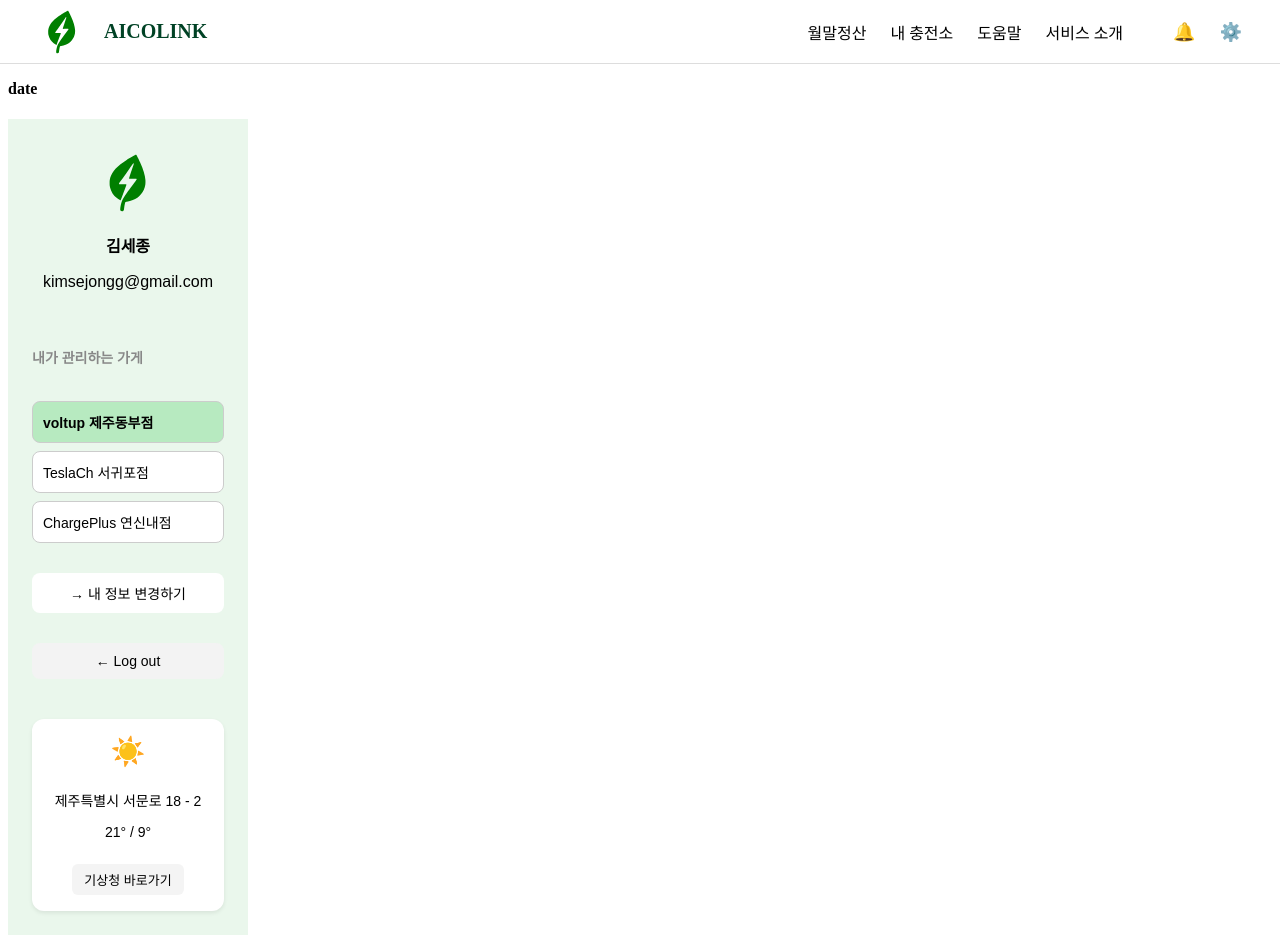
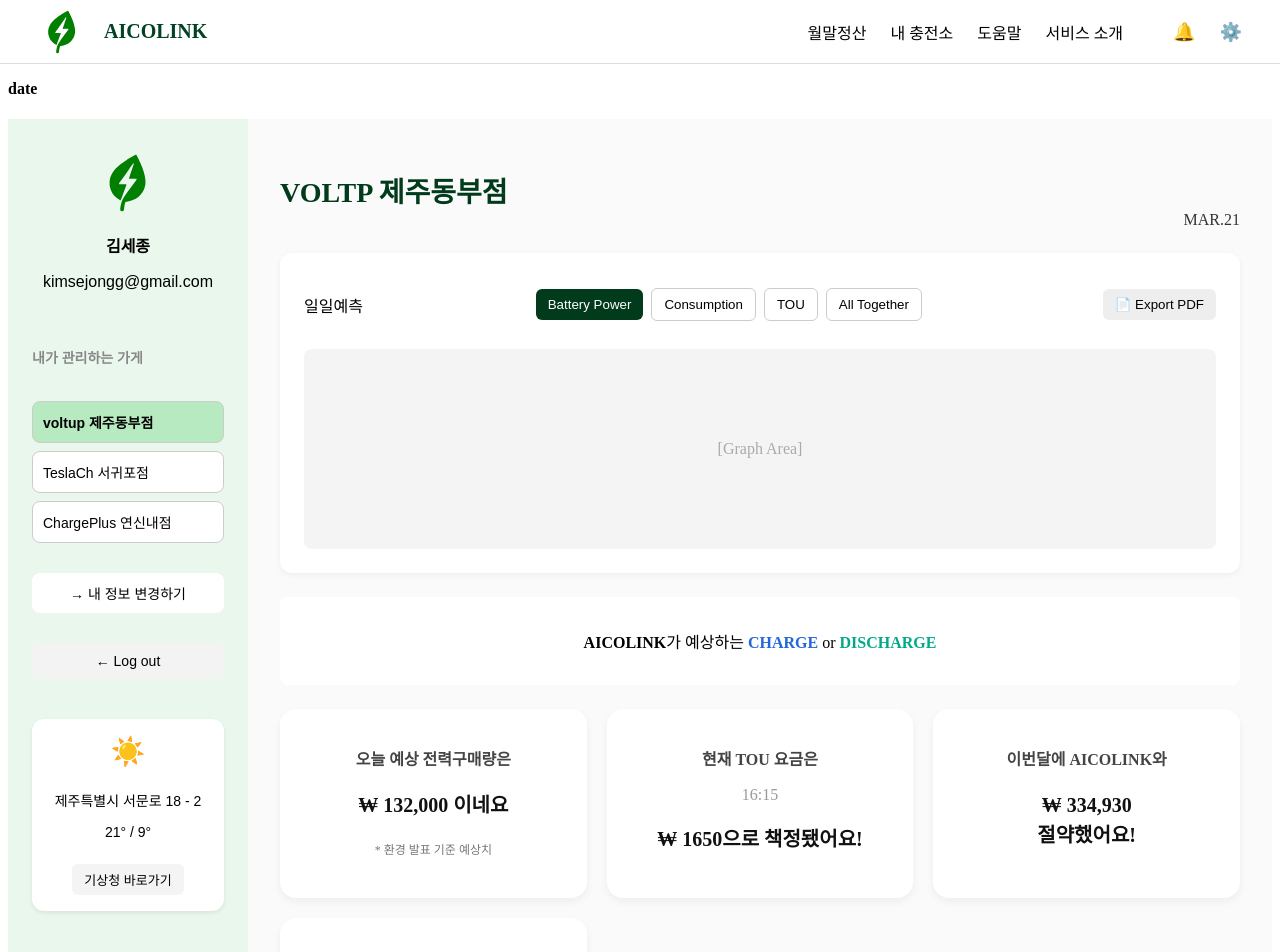
Before and after one commit to Capstone-whiteday/frontend-aicolink, a React (Vite) app: page / in a window 1280 px wide. Shown: the top 952 px of the page. Built offline with nearby package versions, Linux system fonts and the light colour scheme.

Commit message:
main dashboard appeared

```diff
--- a/src/App.jsx
+++ b/src/App.jsx
@@ -4,6 +4,7 @@ import logo_aclnk from '/logo_aclnk.svg'
 import Header from "./Components/Header";
 import ChartTitle from "./Components/ChartTitle";
 import Sidebar from './Components/Sidebar';
+import Dashboard from './Components/Dashboard';
 function App() {
   // const [count, setCount] = useState(0)
 
@@ -17,7 +18,7 @@ function App() {
       </div>
       <div style={{ display: 'flex' }}>
         <Sidebar />
-        {/* 여기에 메인 대시보드 콘텐츠 넣기 */}
+        <Dashboard />
     </div>
     </>
   )
--- /dev/null
+++ b/src/Components/Dashboard.css
@@ -0,0 +1,134 @@
+.dashboard {
+    flex: 1;
+    padding: 32px;
+    box-sizing: border-box;
+    background: #fafafa;
+  }
+
+  /* 상단 제목 */
+  .dashboard-header {
+    display: flex;
+    justify-content: space-between;
+    align-items: flex-end;
+    margin-bottom: 24px;
+  }
+
+  .station-name {
+    font-size: 28px;
+    font-weight: bold;
+    color: #013B1B;
+  }
+
+  .date-label {
+    font-size: 16px;
+    color: #333;
+  }
+
+  /* 그래프 카드 */
+  .graph-section {
+    background: white;
+    border-radius: 12px;
+    padding: 24px;
+    margin-bottom: 24px;
+    box-shadow: 0 2px 6px rgba(0, 0, 0, 0.05);
+  }
+
+  .graph-header {
+    display: flex;
+    justify-content: space-between;
+    align-items: center;
+    margin-bottom: 16px;
+  }
+
+  .graph-tabs button {
+    margin-right: 8px;
+    padding: 8px 12px;
+    border: 1px solid #ccc;
+    background: white;
+    border-radius: 6px;
+    cursor: pointer;
+  }
+
+  .graph-tabs .active {
+    background: #013B1B;
+    color: white;
+    border: none;
+  }
+
+  .export-btn {
+    padding: 8px 12px;
+    background: #eee;
+    border-radius: 6px;
+    border: none;
+    cursor: pointer;
+  }
+
+  /* 그래프 영역 placeholder */
+  .graph-placeholder {
+    height: 200px;
+    background: #f4f4f4;
+    border-radius: 8px;
+    text-align: center;
+    line-height: 200px;
+    color: #aaa;
+  }
+
+  /* charge / discharge 텍스트 바 */
+  .charge-bar {
+    background: white;
+    border-radius: 8px;
+    padding: 16px;
+    margin-bottom: 24px;
+    text-align: center;
+    font-size: 16px;
+  }
+
+  .charge {
+    color: #2266dd;
+    font-weight: bold;
+  }
+
+  .discharge {
+    color: #00aa88;
+    font-weight: bold;
+  }
+
+  /* 통계 카드 영역 */
+  .summary-cards {
+    display: grid;
+    grid-template-columns: repeat(auto-fit, minmax(240px, 1fr));
+    gap: 20px;
+  }
+
+  .card {
+    background: white;
+    border-radius: 16px;
+    padding: 24px;
+    box-shadow: 0 4px 8px rgba(0,0,0,0.05);
+    text-align: center;
+  }
+
+  .card h2 {
+    font-size: 16px;
+    margin-bottom: 12px;
+    color: #444;
+  }
+
+  .card .value {
+    font-size: 20px;
+    font-weight: bold;
+    color: #111;
+    line-height: 1.5;
+  }
+
+  .card .note {
+    font-size: 12px;
+    color: #777;
+    margin-top: 10px;
+  }
+
+  .card .time {
+    font-size: 16px;
+    margin-bottom: 4px;
+    color: #999;
+  }
--- /dev/null
+++ b/src/Components/Dashboard.jsx
@@ -0,0 +1,60 @@
+import './Dashboard.css';
+
+const Dashboard = () => {
+  return (
+    <main className="dashboard">
+      {/* 제목 영역 */}
+      <div className="dashboard-header">
+        <h1 className="station-name">VOLTP 제주동부점</h1>
+        <span className="date-label">MAR.21</span>
+      </div>
+
+      {/* 그래프 카드 */}
+      <div className="graph-section">
+        <div className="graph-header">
+          <p>일일예측</p>
+          <div className="graph-tabs">
+            <button className="active">Battery Power</button>
+            <button>Consumption</button>
+            <button>TOU</button>
+            <button>All Together</button>
+          </div>
+          <button className="export-btn">📄 Export PDF</button>
+        </div>
+        <div className="graph-placeholder">[Graph Area]</div>
+      </div>
+
+      {/* 결과 요약 바 */}
+      <div className="charge-bar">
+        <p><strong>AICOLINK</strong>가 예상하는 <span className="charge">CHARGE</span> or <span className="discharge">DISCHARGE</span></p>
+      </div>
+
+      {/* 통계 카드 영역 */}
+      <div className="summary-cards">
+        <div className="card">
+          <h2>오늘 예상 전력구매량은</h2>
+          <p className="value">₩ 132,000 이네요</p>
+          <p className="note">* 환경 발표 기준 예상치</p>
+        </div>
+
+        <div className="card">
+          <h2>현재 TOU 요금은</h2>
+          <p className="time">16:15</p>
+          <p className="value">₩ 1650으로 책정됐어요!</p>
+        </div>
+
+        <div className="card">
+          <h2>이번달에 AICOLINK와</h2>
+          <p className="value">₩ 334,930<br />절약했어요!</p>
+        </div>
+
+        <div className="card">
+          <h2>오늘은 AICOLINK와</h2>
+          <p className="value">₩ 24,930<br />절약할 수 있을거예요</p>
+        </div>
+      </div>
+    </main>
+  );
+};
+
+export default Dashboard;
```
